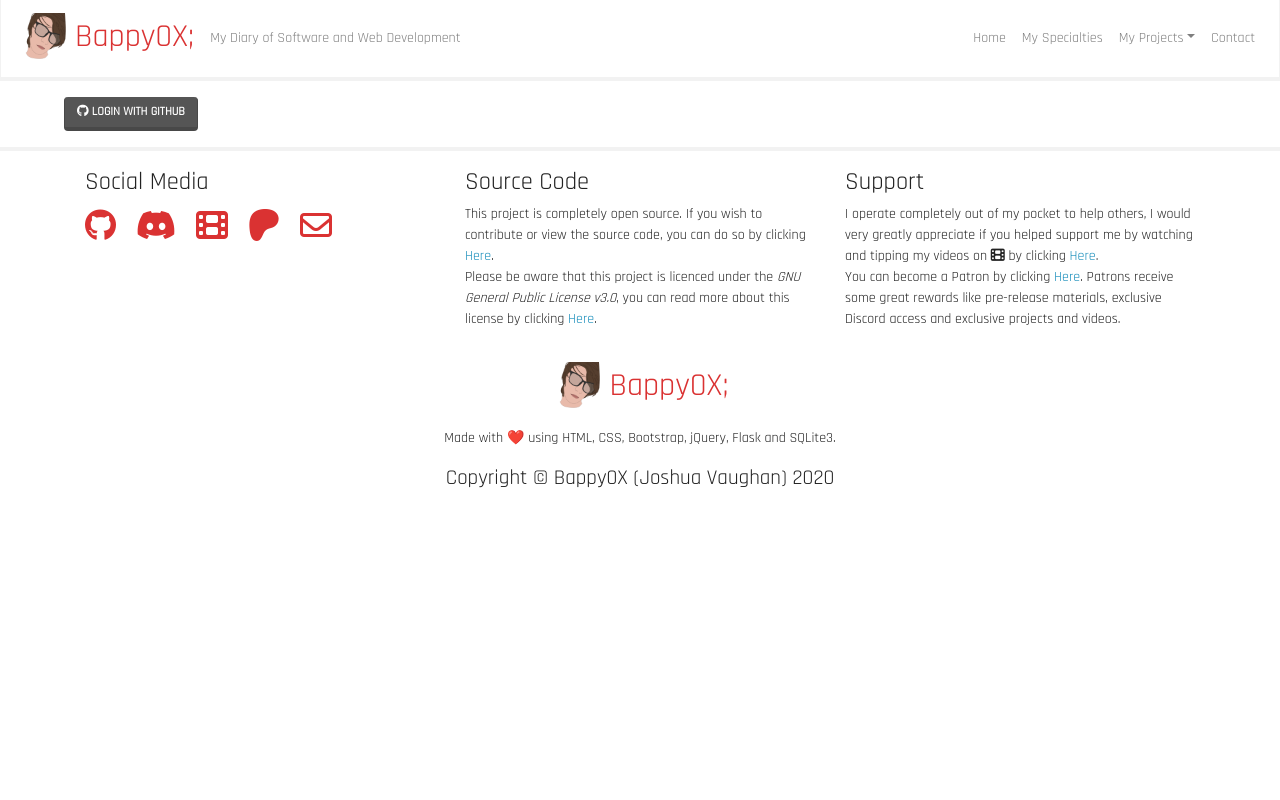
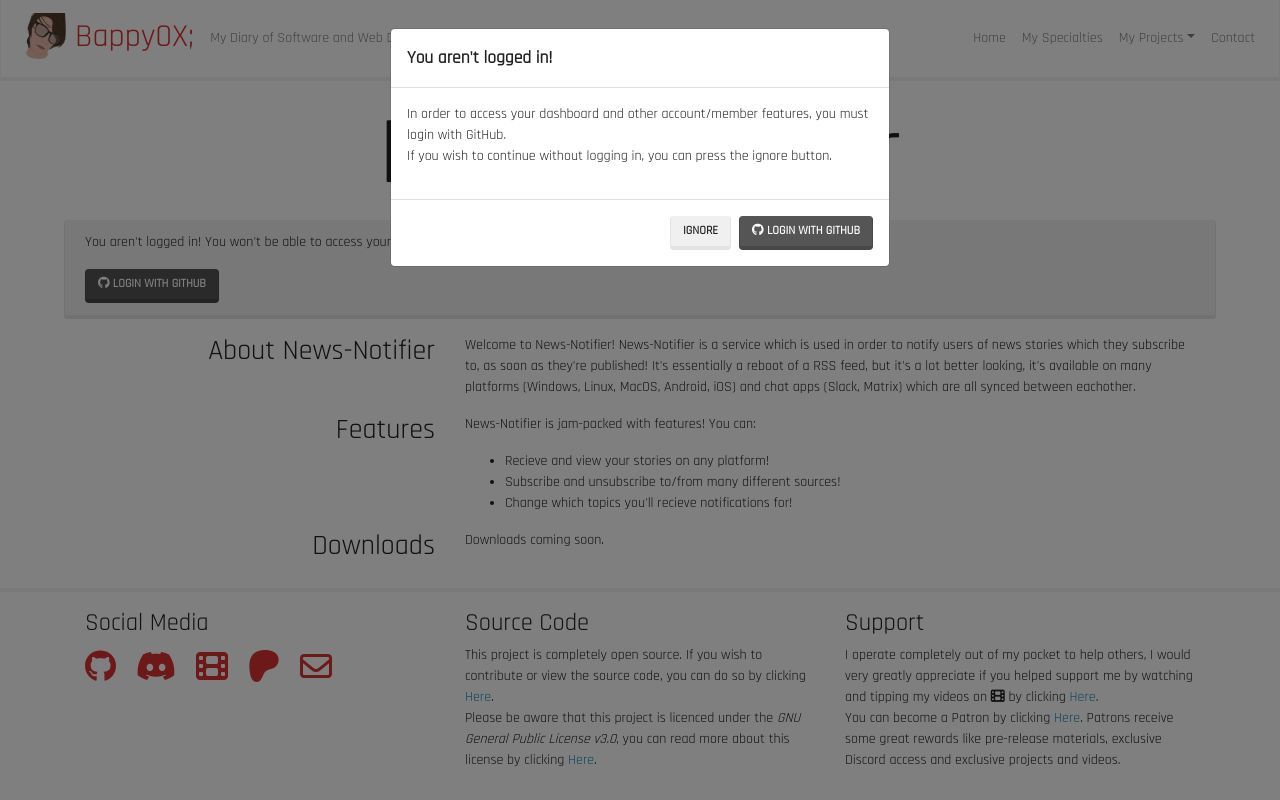
Before and after one commit to joshvtech/bappy0x-tk, a Flask app: page /news-bot/ in a window 1280 px wide. Run offline with Flask 2, Linux system fonts and the light colour scheme; data that the repository does not hold is empty; parts of the project's set-up code (start-up, migrations or seed data) failed here and were passed over; some libraries are stand-ins or nearby versions.

Commit message:
Add about page for News-Notifier

```diff
--- a/templates/pages/projects/news-bot/index.html
+++ b/templates/pages/projects/news-bot/index.html
@@ -1,12 +1,79 @@
 {% extends "base.html" %}
 
-{% block title %}News-Bot{% endblock %}
+{% block title %}News-Notifier{% endblock %}
 
 {% block content %}
+<h1 class="text-center display-1">News-Notifier</h1>
 {% if not github.authorized %}
-<a class="btn btn-dark" href="{{ url_for('github_login') }}" role="button"><i class="fab fa-github"></i> Login with GitHub</a>
+<script>
+    $(document).ready(function () {
+        $('#accountPopUp').modal();
+    });
+</script>
+<div class="modal fade" id="accountPopUp" data-backdrop="static" tabindex="-1" role="dialog">
+    <div class="modal-dialog" role="document">
+        <div class="modal-content">
+            <div class="modal-header">
+                <h5 class="modal-title" id="accountPopUpLabel"><strong>You aren't logged in!</strong></h5>
+            </div>
+            <div class="modal-body">
+                <p>
+                    In order to access your dashboard and other account/member features, you must login with GitHub.<br>If you wish to continue without logging in, you can press the
+                    ignore button.
+                </p>
+            </div>
+            <div class="modal-footer">
+                <button type="button" class="btn btn-secondary" data-dismiss="modal">Ignore</button>
+                <a class="btn btn-dark" href="{{ url_for('github_login') }}" role="button"><i class="fab fa-github"></i> Login with GitHub</a>
+            </div>
+        </div>
+    </div>
+</div>
+<div class="alert alert-secondary" role="alert">
+    <p>You aren't logged in! You won't be able to access your dashboard or other member/account features!</p>
+    <a class="btn btn-dark text-right" href="{{ url_for('github_login') }}" role="button" style="color:white;"><i class="fab fa-github"></i> Login with GitHub</a>
+</div>
 {% else %}
-<h1>Welcome, {{ github.get("/user").json()["login"] }}!</h1>
-<a class="btn btn-primary" href="{{ url_for('log_out') }}" role="button"><i class="fas fa-sign-out-alt"></i> Log Out</a>
+<div class="alert alert-info" role="alert">
+    <h1>Welcome, {{ github.get("/user").json()["login"] }}!</h1>
+    <a class="btn btn-primary" href="{{ url_for('log_out') }}" role="button"><i class="fas fa-sign-out-alt"></i> Log Out</a>
+</div>
 {% endif %}
+<div class="container">
+    <div class="row text-center">
+        <div class="col-md-4 text-right">
+            <h2>About News-Notifier</h2>
+        </div>
+        <div class="col-md-8 text-left">
+            <p>
+                Welcome to News-Notifier! News-Notifier is a service which is used in order to notify users of news stories which they subscribe to, as soon as they're published! It's
+                essentially a reboot of a RSS feed, but it's a lot better looking, it's available on many platforms (Windows, Linux, MacOS, Android, iOS) and chat apps (Slack, Matrix)
+                which are all synced between eachother.
+            </p>
+        </div>
+    </div>
+    <div class="row text-center">
+        <div class="col-md-4 text-right">
+            <h2>Features</h2>
+        </div>
+        <div class="col-md-8 text-left">
+            <p>News-Notifier is jam-packed with features! You can:</p>
+            <ul>
+                <li>Recieve and view your stories on any platform!</li>
+                <li>Subscribe and unsubscribe to/from many different sources!</li>
+                <li>Change which topics you'll recieve notifications for!</li>
+            </ul>
+        </div>
+    </div>
+    <div class="row text-center">
+        <div class="col-md-4 text-right">
+            <h2>Downloads</h2>
+        </div>
+        <div class="col-md-8 text-left">
+            <p>
+                Downloads coming soon.
+            </p>
+        </div>
+    </div>
+</div>
 {% endblock %}
```
Also changed, not shown: static/db/db-backup.sqlite3 (deleted), static/db/db.sqlite3, 1 other file.
